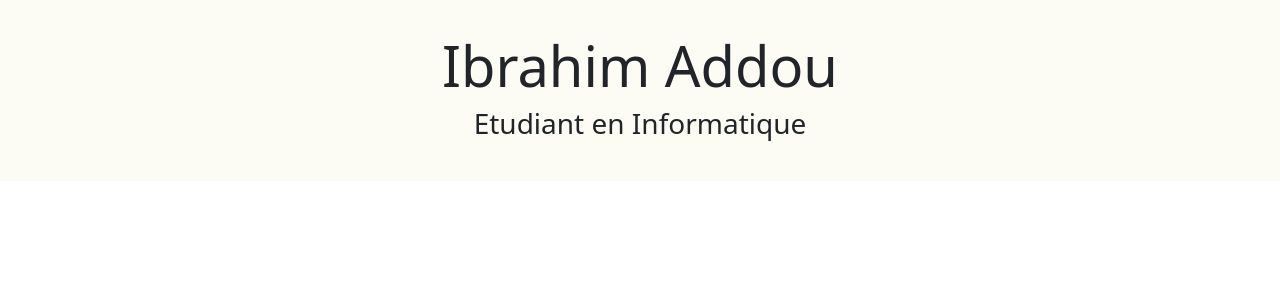
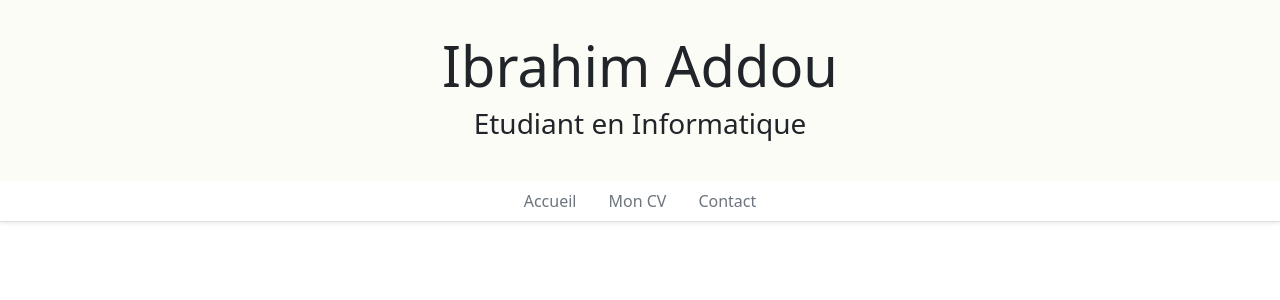
Before and after one commit to ibrahimaddou/myAngularWebsite, an Angular app: page / in a window 1280 px wide. Shown: the top 300 px of the page. Built offline with nearby package versions, Linux system fonts and the light colour scheme.

Commit message:
bar de navigation /nav-bar

```diff
--- a/src/app/app.component.html
+++ b/src/app/app.component.html
@@ -1 +1,4 @@
-<app-header></app-header>
+<div class="shadow-sm">
+    <app-header></app-header>
+    <app-nav></app-nav>
+</div>
--- a/src/app/app.module.ts
+++ b/src/app/app.module.ts
@@ -5,11 +5,13 @@ import { AppRoutingModule } from './app-routing.module';
 import { AppComponent } from './app.component';
 import { BrowserAnimationsModule } from '@angular/platform-browser/animations';
 import { HeaderComponent } from './header/header.component';
+import { NavComponent } from './nav/nav.component';
 
 @NgModule({
   declarations: [
     AppComponent,
-    HeaderComponent
+    HeaderComponent,
+    NavComponent
   ],
   imports: [
     BrowserModule,
--- a/src/app/header/header.component.css
+++ b/src/app/header/header.component.css
@@ -1,4 +1,4 @@
 .jumbotron {
    padding : 2rem 1rem;
-   background-color: #FCFCF4;
+   background-color: #FCFCF6;
 }
--- /dev/null
+++ b/src/app/nav/nav.component.html
@@ -0,0 +1,16 @@
+<nav class="navbar-expand-md border-bottom mb-3">
+    <div class="container" >
+        <ul class="nav justify-content-center">
+            <li class="nav-item">
+                <a class="nav-link text-secondary">Accueil</a>
+            </li>
+            <li class="nav-item">
+                <a class="nav-link text-secondary">Mon CV</a>
+            </li>
+            <li class="nav-item">
+                <a class="nav-link text-secondary">Contact</a>
+            </li>
+        </ul>
+
+    </div>
+</nav>
```
Also changed, not shown: src/app/nav/nav.component.ts (added, +10 -0 lines), src/app/nav/nav.component.css (added).
